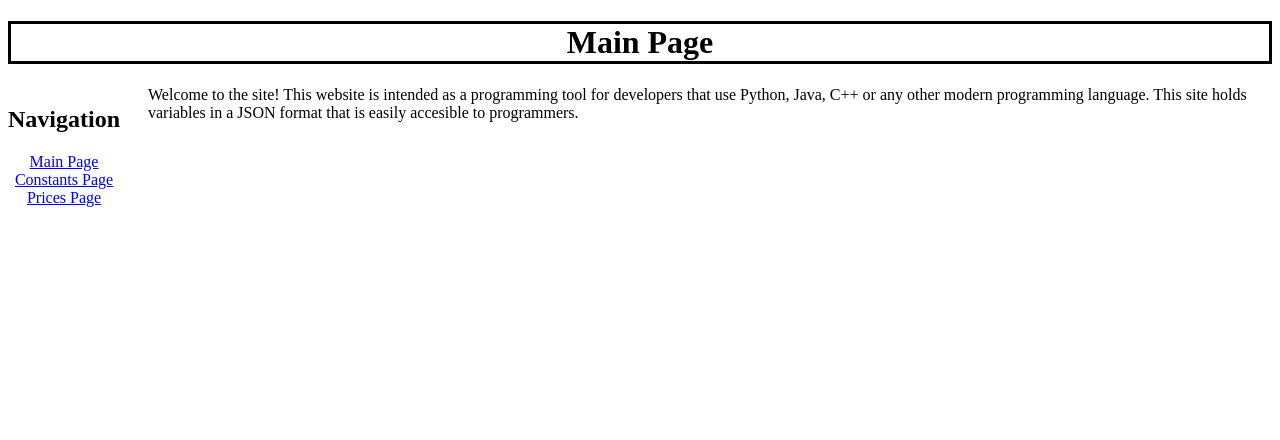
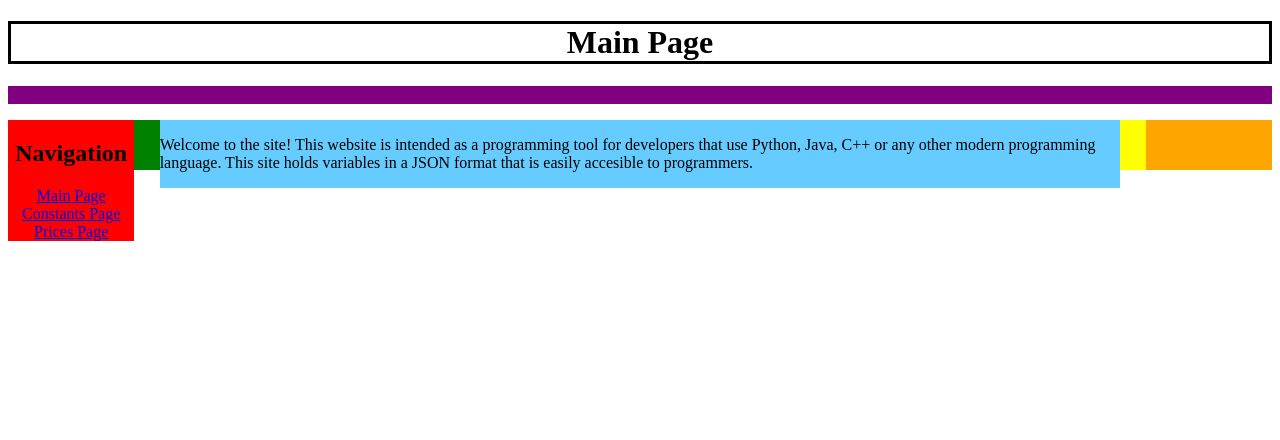
Before and after one commit to jmfernandes/welcome-page, a Flask app: page / in a window 1280 px wide. Shown: the top 440 px of the page. Run offline with Flask 2, Linux system fonts and the light colour scheme.

Commit message:
added colors to div so you can see them

```diff
--- a/templates/index.html
+++ b/templates/index.html
@@ -16,25 +16,34 @@
                 height:20px;   /* Height of the footer */
                 background:#6cf;
             }
+            div.main1{background:purple}
+            div.section1{background:red;width:10%;}
+            div.section2{background:green;width:2%;}
+            div.section3{background:#6cf; width:76%;}
+            div.section4{background:yellow;width:2%;}
+            div.section5{background:orange;width:10%;}
             </style>
     </head>
     <body>
-        <div style="text-align:center">
+        <div class="main1" style="text-align:center"><p>&nbsp;</p>
 
-            <div style="float: left">
+            <div class="section1" style="float: left">
                 <h2>Navigation</h2>
                 <a href="http://murmuring-crag-5557.herokuapp.com">Main Page</a><br>
                 <a href="http://constants.herokuapp.com">Constants Page</a><br>
                 <a href="http://prices.herokuapp.com">Prices Page</a><br>
             </div>
-            <div style="float: left" align="left">
-            <p>&nbsp; &nbsp; &nbsp; &nbsp;</p>
+            <div class="section2"style="float: left" align="left">
+            <p>&nbsp;</p>
             </div>
-            <div style="float: top" align="left">
+            <div class="section3" style="float: left" align="left">
                 <p>Welcome to the site! This website is intended as a programming tool for developers that use Python, Java, C++ or any other modern programming language. This site holds variables in a JSON format that is easily accesible to programmers.</p>
             </div>
 
-            <div style="float: right"><p></p></div>
+            <div class="section4" style="float: left"><p>&nbsp;</p>
+            </div>
+            <div class="section5" style="float: left"><p>&nbsp;</p>
+            </div>
 
         </div>
         <footer> <!-- site wide footer -->
```
